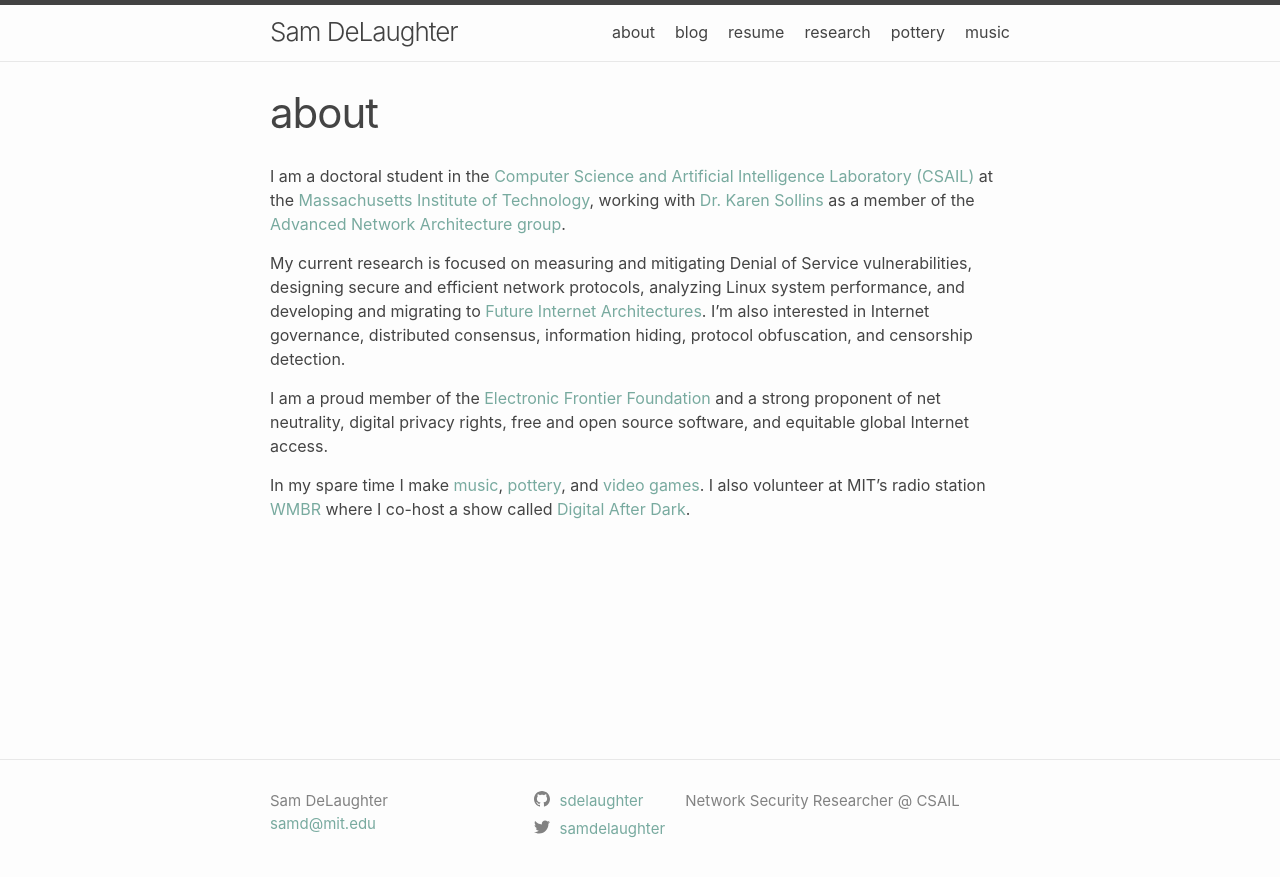
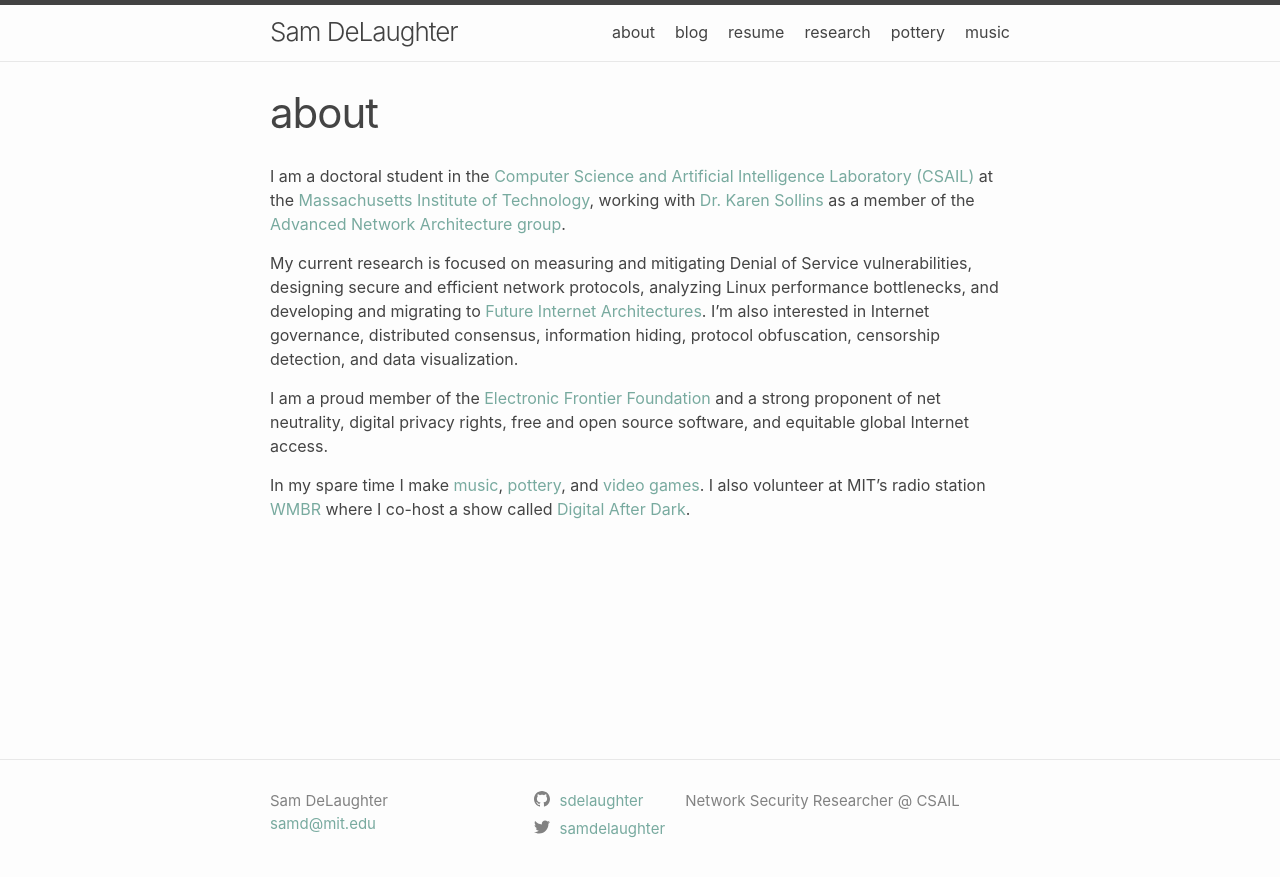
Before and after one commit to sdelaughter/sdelaughter.github.io, a Jekyll site: the page built from about.md, in a window 1280 px wide. Shown: the top 877 px of the page. Built offline with Jekyll 4.4.1, drawn with Linux system fonts in a browser that asks for light colours.

Commit message:
research description update

```diff
--- a/about.md
+++ b/about.md
@@ -6,7 +6,7 @@ permalink: /about/
 
 I am a doctoral student in the [Computer Science and Artificial Intelligence Laboratory (CSAIL)](http://csail.mit.edu) at the [Massachusetts Institute of Technology](http://www.mit.edu), working with [Dr. Karen Sollins](http://groups.csail.mit.edu/ana/People/Sollins.html) as a member of the [Advanced Network Architecture group](http://groups.csail.mit.edu/ana/index.html).
 
-My current research is focused on measuring and mitigating Denial of Service vulnerabilities, designing secure and efficient network protocols, analyzing Linux system performance, and developing and migrating to [Future Internet Architectures](http://www.nets-fia.net). I'm also interested in Internet governance, distributed consensus, information hiding, protocol obfuscation, and censorship detection.
+My current research is focused on measuring and mitigating Denial of Service vulnerabilities, designing secure and efficient network protocols, analyzing Linux performance bottlenecks, and developing and migrating to [Future Internet Architectures](http://www.nets-fia.net). I'm also interested in Internet governance, distributed consensus, information hiding, protocol obfuscation, censorship detection, and data visualization.
 
 I am a proud member of the [Electronic Frontier Foundation](https://www.eff.org) and a strong proponent of net neutrality, digital privacy rights, free and open source software, and equitable global Internet access.
 
```
